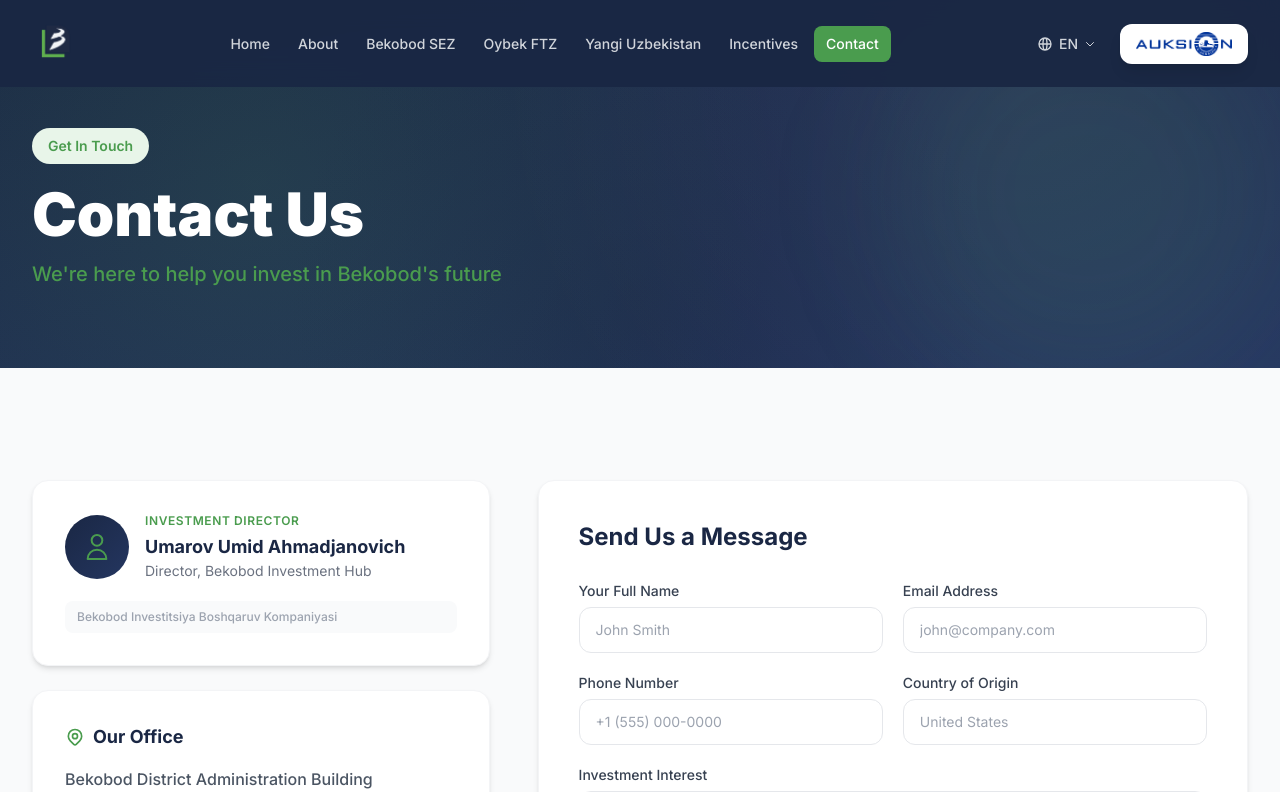
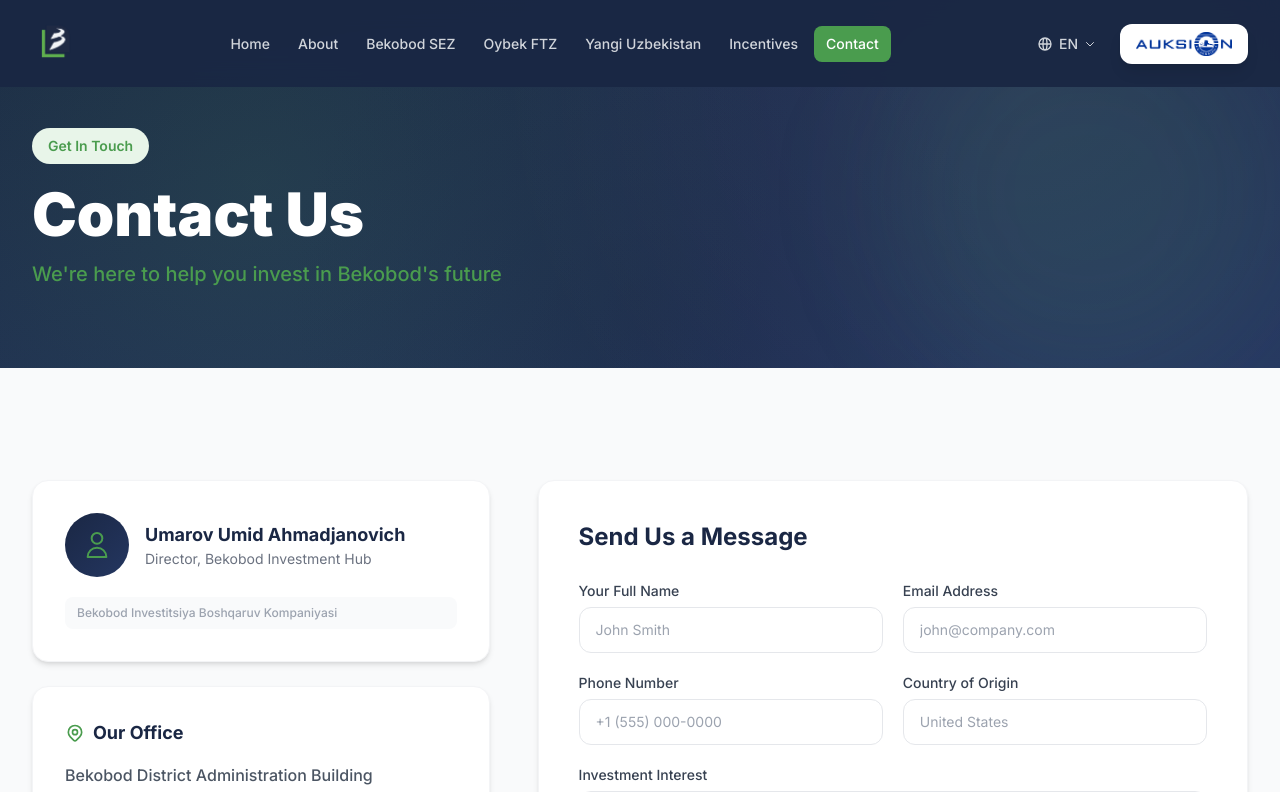
Before and after one commit to bekobodinvest/bekobod-investment-hub, a Next.js app: page /contact in a window 1280 px wide. Shown: the top 792 px of the page. Built offline with nearby package versions, Linux system fonts and the light colour scheme.

Commit message:
Remove 'Investment Director' label from contact page

```diff
--- a/src/app/contact/page.tsx
+++ b/src/app/contact/page.tsx
@@ -87,9 +87,6 @@ export default function ContactPage() {
                     </svg>
                   </div>
                   <div>
-                    <div className="text-xs font-semibold text-[#4a9c4e] uppercase tracking-wider mb-1">
-                      {t.contact.director.title}
-                    </div>
                     <div className="font-bold text-[#1a2744] text-lg">{t.contact.director.name}</div>
                     <div className="text-gray-500 text-sm">{t.contact.director.role}</div>
                   </div>
```
